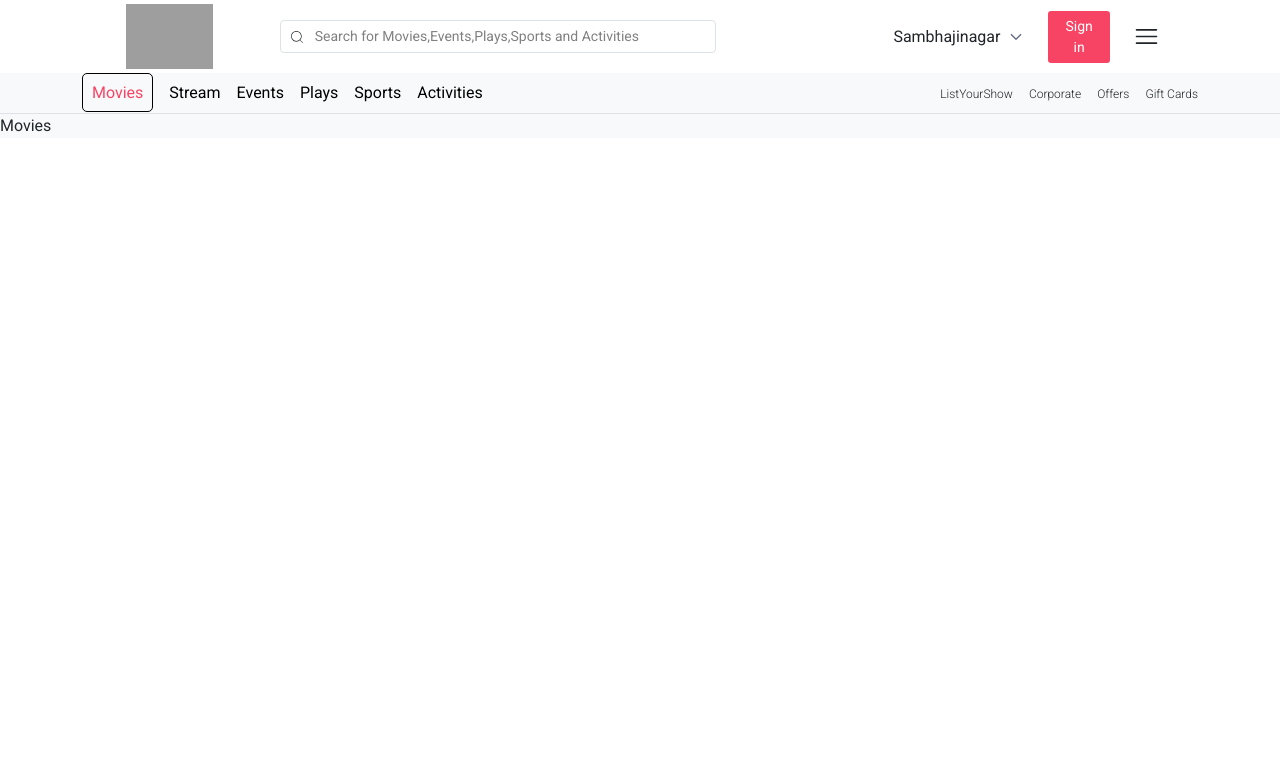
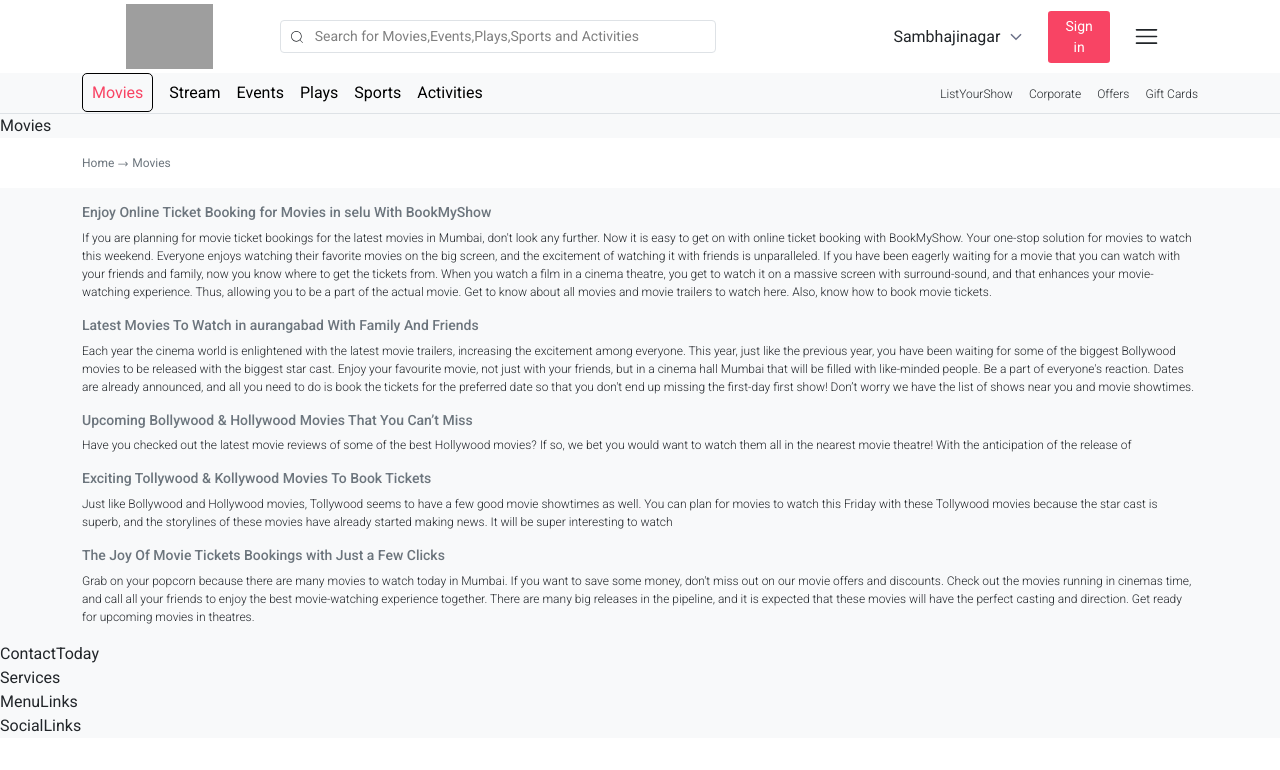
Before and after one commit to aniket8010/React-Bookmyshow, a React (Create React App) app: page / in a window 1280 px wide. Shown: the top 770 px of the page. Built offline with nearby package versions, Linux system fonts and the light colour scheme; grey boxes are pictures that could not be loaded.

Commit message:
footerv1

```diff
--- a/src/App.js
+++ b/src/App.js
@@ -6,6 +6,7 @@ import { Events } from "./Pages/Events"
 import { Plays } from "./Pages/Plays"
 import { Sports } from "./Pages/Sports"
 import { Stream } from "./Pages/stream"
+import { Footer } from "./Footer/Footer"
 function App() {
     return (
         <>
@@ -20,6 +21,7 @@ function App() {
                     <Route path="/stream" element={<Stream />}></Route>
                     <Route path="*" element={<h4>Page Not Found</h4>}></Route>
                 </Routes>
+                <Footer/>
             </div>
 
 
--- /dev/null
+++ b/src/Footer/ContactToday.js
@@ -0,0 +1,7 @@
+import React from 'react'
+
+export const ContactToday = () => {
+  return (
+    <div>ContactToday</div>
+  )
+}
--- /dev/null
+++ b/src/Footer/Description.js
@@ -0,0 +1,40 @@
+import React from "react";
+
+export const Description = () => {
+    const data = [{
+        title: "Enjoy Online Ticket Booking for Movies in selu With BookMyShow",
+        description: "If you are planning for movie ticket bookings for the latest movies in Mumbai, don't look any further. Now it is easy to get on with online ticket booking with BookMyShow. Your one-stop solution for movies to watch this weekend. Everyone enjoys watching their favorite movies on the big screen, and the excitement of watching it with friends is unparalleled. If you have been eagerly waiting for a movie that you can watch with your friends and family, now you know where to get the tickets from. When you watch a film in a cinema theatre, you get to watch it on a massive screen with surround-sound, and that enhances your movie-watching experience. Thus, allowing you to be a part of the actual movie. Get to know about all movies and movie trailers to watch here. Also, know how to book movie tickets."
+    },
+    {
+        title:"Latest Movies To Watch in aurangabad With Family And Friends",
+        description:"Each year the cinema world is enlightened with the latest movie trailers, increasing the excitement among everyone. This year, just like the previous year, you have been waiting for some of the biggest Bollywood movies to be released with the biggest star cast. Enjoy your favourite movie, not just with your friends, but in a cinema hall Mumbai that will be filled with like-minded people. Be a part of everyone's reaction. Dates are already announced, and all you need to do is book the tickets for the preferred date so that you don't end up missing the first-day first show! Don’t worry we have the list of shows near you and movie showtimes."
+    },
+    {
+        title:"Upcoming Bollywood & Hollywood Movies That You Can’t Miss",
+        description:"Have you checked out the latest movie reviews of some of the best Hollywood movies? If so, we bet you would want to watch them all in the nearest movie theatre! With the anticipation of the release of "
+    },
+    {
+        title:"Exciting Tollywood & Kollywood Movies To Book Tickets",
+        description:"Just like Bollywood and Hollywood movies, Tollywood seems to have a few good movie showtimes as well. You can plan for movies to watch this Friday with these Tollywood movies because the star cast is superb, and the storylines of these movies have already started making news. It will be super interesting to watch "
+    },
+    {
+        title:"The Joy Of Movie Tickets Bookings with Just a Few Clicks",
+        description:"Grab on your popcorn because there are many movies to watch today in Mumbai. If you want to save some money, don't miss out on our movie offers and discounts. Check out the movies running in cinemas time, and call all your friends to enjoy the best movie-watching experience together. There are many big releases in the pipeline, and it is expected that these movies will have the perfect casting and direction. Get ready for upcoming movies in theatres."
+    }
+]
+    return (
+        <section className="container my-3">
+            {data.map((value)=>{
+           return       <div>
+                  <h6 className="text-muted a_h14">
+                      {value.title}
+                  </h6>
+                  <p className="text-mutes mt-2 fw-light a_h12">
+                      {value.description}
+                  </p>
+              </div>
+            })}
+
+        </section>
+    );
+};
--- /dev/null
+++ b/src/Footer/Footer.js
@@ -0,0 +1,21 @@
+import React from 'react'
+import "./Footer.css"
+import { Navigations } from './Navigations'
+import { Description } from './Description'
+import { ContactToday } from './ContactToday'
+import { Services } from './Services'
+import { MenuLinks } from './MenuLinks'
+import { SocialLinks } from './SocialLinks'
+
+export const Footer = () => {
+  return (
+    <footer>
+        <Navigations/>
+        <Description/>
+        <ContactToday/>
+        <Services/>
+        <MenuLinks/>
+        <SocialLinks/>
+    </footer>
+  )
+}
--- /dev/null
+++ b/src/Footer/MenuLinks.js
@@ -0,0 +1,7 @@
+import React from 'react'
+
+export const MenuLinks = () => {
+  return (
+    <div>MenuLinks</div>
+  )
+}
--- /dev/null
+++ b/src/Footer/Navigations.js
@@ -0,0 +1,12 @@
+import React from 'react'
+import { HiArrowLongRight } from "react-icons/hi2";
+
+export const Navigations = () => {
+  return (
+    <section className='bg-white'>
+        <div className='container py-3 text-muted a_h12'>
+            Home <HiArrowLongRight/> Movies
+        </div>
+    </section>
+  )
+}
--- /dev/null
+++ b/src/Footer/Services.js
@@ -0,0 +1,7 @@
+import React from 'react'
+
+export const Services = () => {
+  return (
+    <div>Services</div>
+  )
+}
--- /dev/null
+++ b/src/Footer/SocialLinks.js
@@ -0,0 +1,7 @@
+import React from 'react'
+
+export const SocialLinks = () => {
+  return (
+    <div>SocialLinks</div>
+  )
+}
--- a/src/Style.css
+++ b/src/Style.css
@@ -114,3 +114,30 @@ input::placeholder {
     font-weight: 300;
     font-size: 12px;
 }
+.a_h7{
+  font-size: 7px;
+}
+.a_h8{
+  font-size: 8px;
+}
+.a_h9{
+  font-size: 9px;
+}
+.a_h10{
+  font-size: 10px;
+}
+.a_h11{
+  font-size: 11px;
+}
+.a_h12{
+  font-size: 12px;
+}
+.a_h13{
+  font-size: 13px;
+}
+.a_h14{
+  font-size: 14px;
+}
+.a_h15{
+  font-size: 15px;
+}
```
Also changed, not shown: src/Footer/Footer.css (added).
